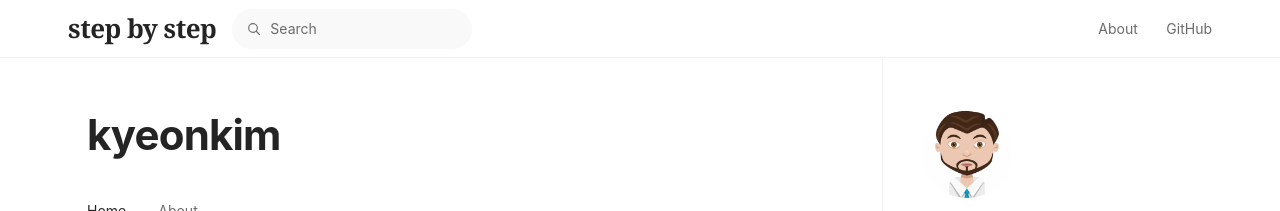
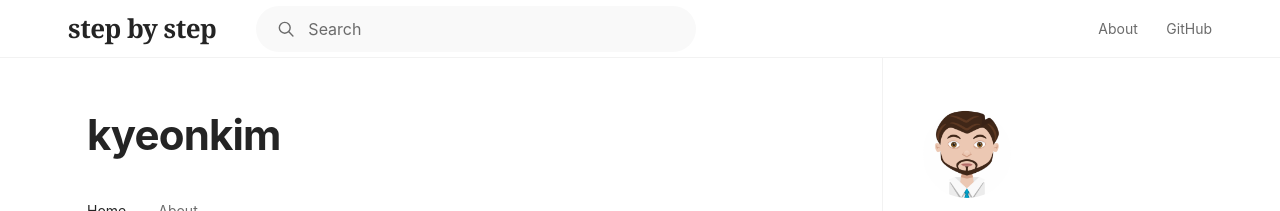
Before and after one commit to kyeonkim/kyeonkim.github.io, a Jekyll site: the page built from index.html, in a window 1280 px wide. Shown: the top 211 px of the page. Built offline with Jekyll 4.4.1, drawn with Linux system fonts in a browser that asks for light colours; the list of posts is cut into pages by our own code.

Commit message:
style(header): match search bar to medium.com reference
- 검색창을 미디엄 레퍼런스 기준으로 조정: 높이 46px, 폭 440px,
  완전 알약형(border-radius 9999px), 배경 #F9F9F9
- 돋보기 아이콘 20px, 아이콘-텍스트 간격 12px, placeholder 16px
- 로고와 검색창 간격 40px, 드롭다운 폭을 인풋 폭에 맞춤
- 900px 이하에서는 검색창 폭 280px로 축소

```diff
--- a/_layouts/default.html
+++ b/_layouts/default.html
@@ -18,7 +18,7 @@
     <div class="site-header-left">
       <a class="site-logo" href="{{ site.baseurl }}/">{{ site.title }}</a>
       <div class="site-search">
-        <svg width="16" height="16" viewBox="0 0 24 24" fill="none" aria-hidden="true">
+        <svg width="20" height="20" viewBox="0 0 24 24" fill="none" aria-hidden="true">
           <circle cx="10.5" cy="10.5" r="6.5" stroke="currentColor" stroke-width="1.7"/>
           <line x1="15.4" y1="15.4" x2="20.3" y2="20.3" stroke="currentColor" stroke-width="1.7" stroke-linecap="round"/>
         </svg>
--- a/assets/css/style.css
+++ b/assets/css/style.css
@@ -51,7 +51,7 @@ img { max-width: 100%; height: auto; }
 .site-header-left {
   display: flex;
   align-items: center;
-  gap: 16px;
+  gap: 40px;
   min-width: 0;
 }
 
@@ -60,15 +60,16 @@ img { max-width: 100%; height: auto; }
   position: relative;
   display: flex;
   align-items: center;
-  gap: 8px;
-  height: 40px;
-  width: 240px;
-  padding: 0 14px;
+  gap: 12px;
+  height: 46px;
+  width: 440px;
+  padding: 0 20px;
   background: #f9f9f9;
   border: 0;
-  border-radius: 20px;
+  border-radius: 9999px;
   color: var(--text-secondary);
 }
+.site-search svg { flex-shrink: 0; }
 .site-search input {
   flex: 1;
   min-width: 0;
@@ -76,7 +77,7 @@ img { max-width: 100%; height: auto; }
   background: transparent;
   outline: none;
   font-family: var(--sans);
-  font-size: 14px;
+  font-size: 16px;
   color: var(--text);
 }
 .site-search input::placeholder { color: var(--text-secondary); }
@@ -426,6 +427,9 @@ img { max-width: 100%; height: auto; }
 
 /* Responsive
    ========================================================================== */
+@media (max-width: 900px) {
+  .site-search { width: 280px; }
+}
 @media (max-width: 768px) {
   .site-search { display: none; }
   .profile-sidebar { display: none; }
```
